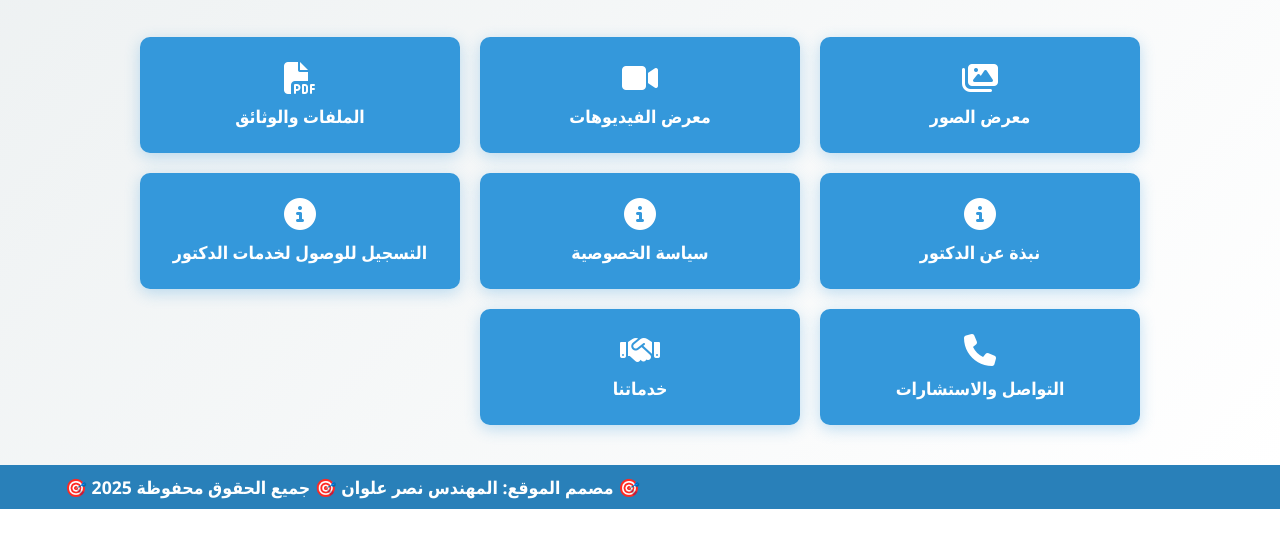
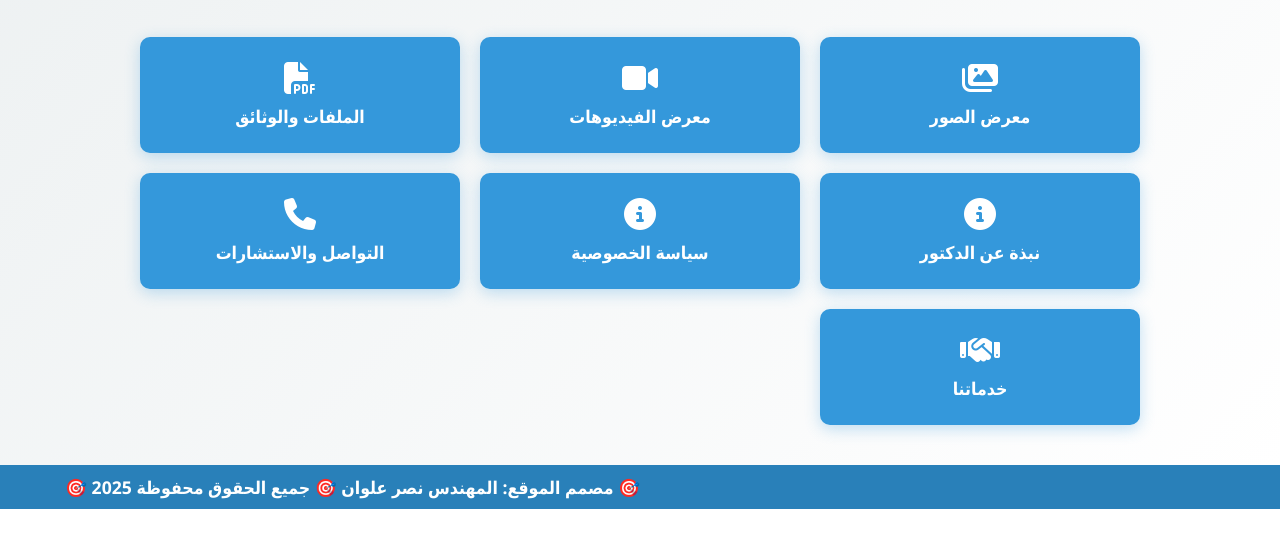
Before and after one commit to alwannasr628/D.Mahmoud-Ashour, a plain HTML site: page index.html in a window 1280 px wide. Shown: the part 267-800 px from the top of the page. Drawn offline with Linux system fonts and the light colour scheme.

Commit message:
Update index.html

```diff
--- a/index.html
+++ b/index.html
@@ -351,9 +351,6 @@
 			 <a href="privacy.html" class="back-button">
                 <i class="fas fa-info-circle"></i> سياسة الخصوصية
             </a>
-		 <a href="Register.html" class="back-button">
-                <i class="fas fa-info-circle"></i> التسجيل للوصول لخدمات الدكتور
-            </a>
             <a href="contact.html" class="back-button">
                 <i class="fas fa-phone"></i> التواصل والاستشارات
             </a>
```
